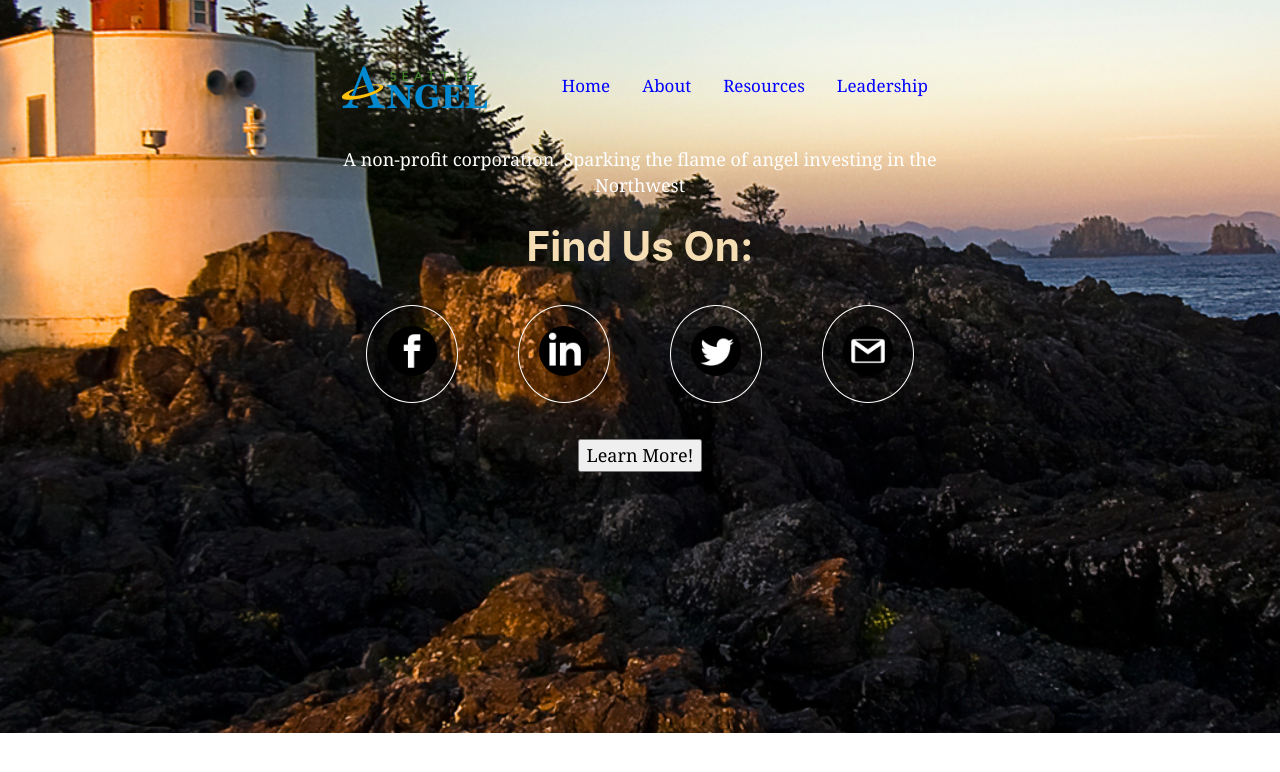
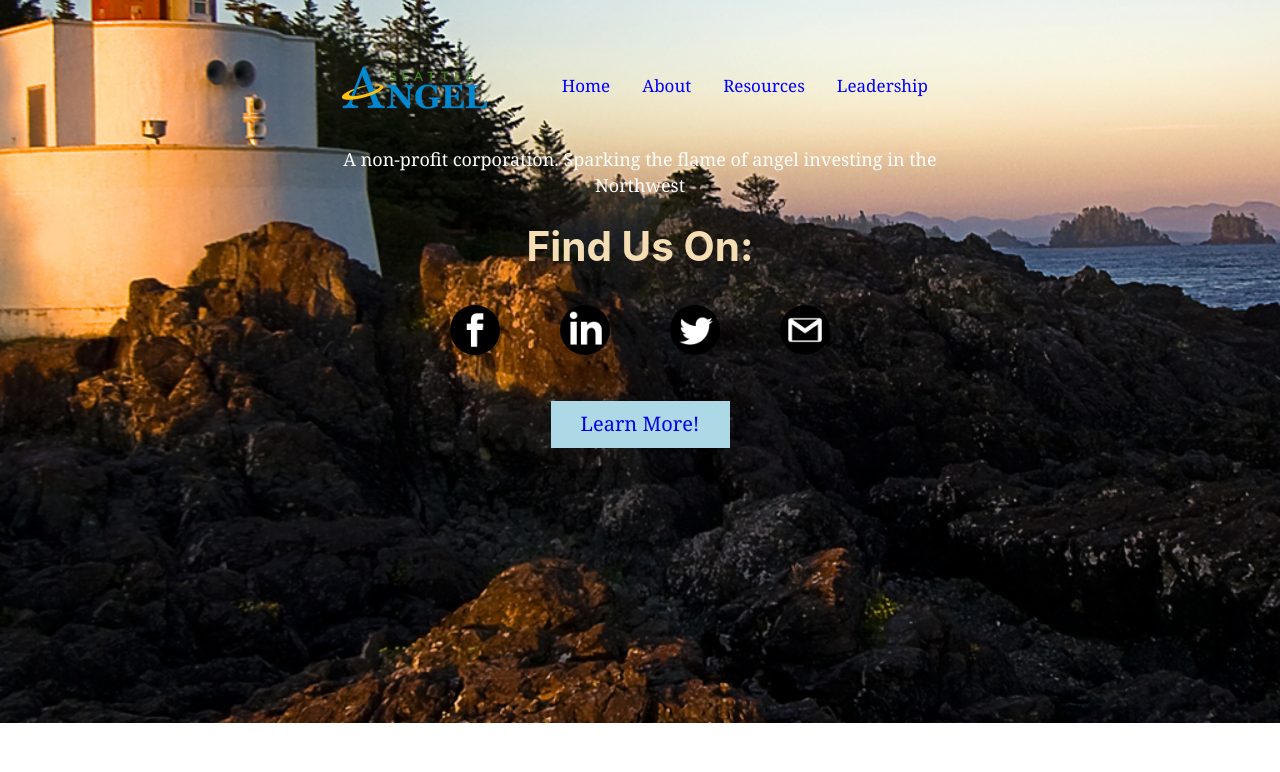
Before and after one commit to clarencedave/improved-disco, a Gatsby site: page /home in a window 1280 px wide. Built offline with nearby package versions, Linux system fonts and the light colour scheme; Gatsby itself is replaced by a stand-in of ours.

Commit message:
init commit

```diff
--- a/src/components/layout.css
+++ b/src/components/layout.css
@@ -11,6 +11,7 @@ body {
 
     background-image: url("../images/Lighthouse.jpg");
 }
+
 
 
 
@@ -62,24 +63,24 @@ body {
 }
 
 
-.button:hover {
-  background-color: #4CAF50; /* Green */
+.but:hover {
+  background-color: blue;
   color: white;
 }
 
-.button {
-  background-color: #4CAF50; /* Green */
+.but {
+    background-color:lightblue;
     border: none;
-    color: white;
-    padding: 16px 32px;
+    padding: 0px 0px;
     text-align: center;
     text-decoration: none;
     display: inline-block;
     font-size: 16px;
     margin: 4px 2px;
-    -webkit-transition-duration: 0.4s; /* Safari */
+    -webkit-transition-duration: 0.4s;
     transition-duration: 0.4s;
     cursor: pointer;
+
 }
 
 *, *:before, *:after {
@@ -140,12 +141,8 @@ body {
   margin: 10px 30px;
   display: inline-block;
   font-size: 20px;
-  padding: 20px 20px;
-  color: #fff;
-  border: 1px solid #fff;
-  border-radius: 50%;
   transition: .5s;
-
+  text-decoration: none;
 }
 
 .fb {
--- a/src/pages/home.js
+++ b/src/pages/home.js
@@ -21,7 +21,7 @@ const homePage = () => (
 
                 <br/>
                    <br/>
-                      <button >Learn More!</button>
+                      <button class = "but" >< a href = "/"> Learn More! </a></button>
                          </div>
                             </div>
                                </div>
```
